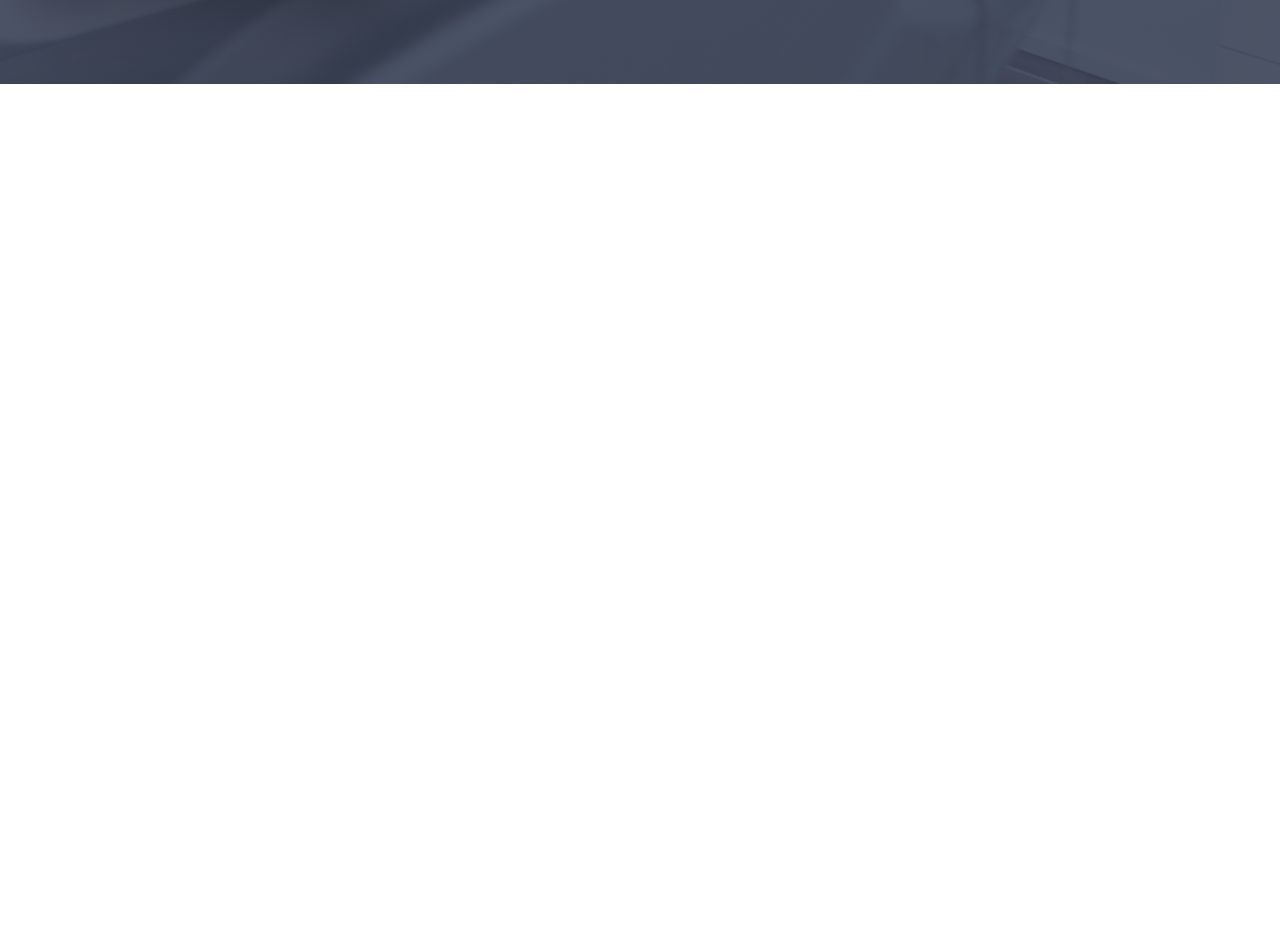
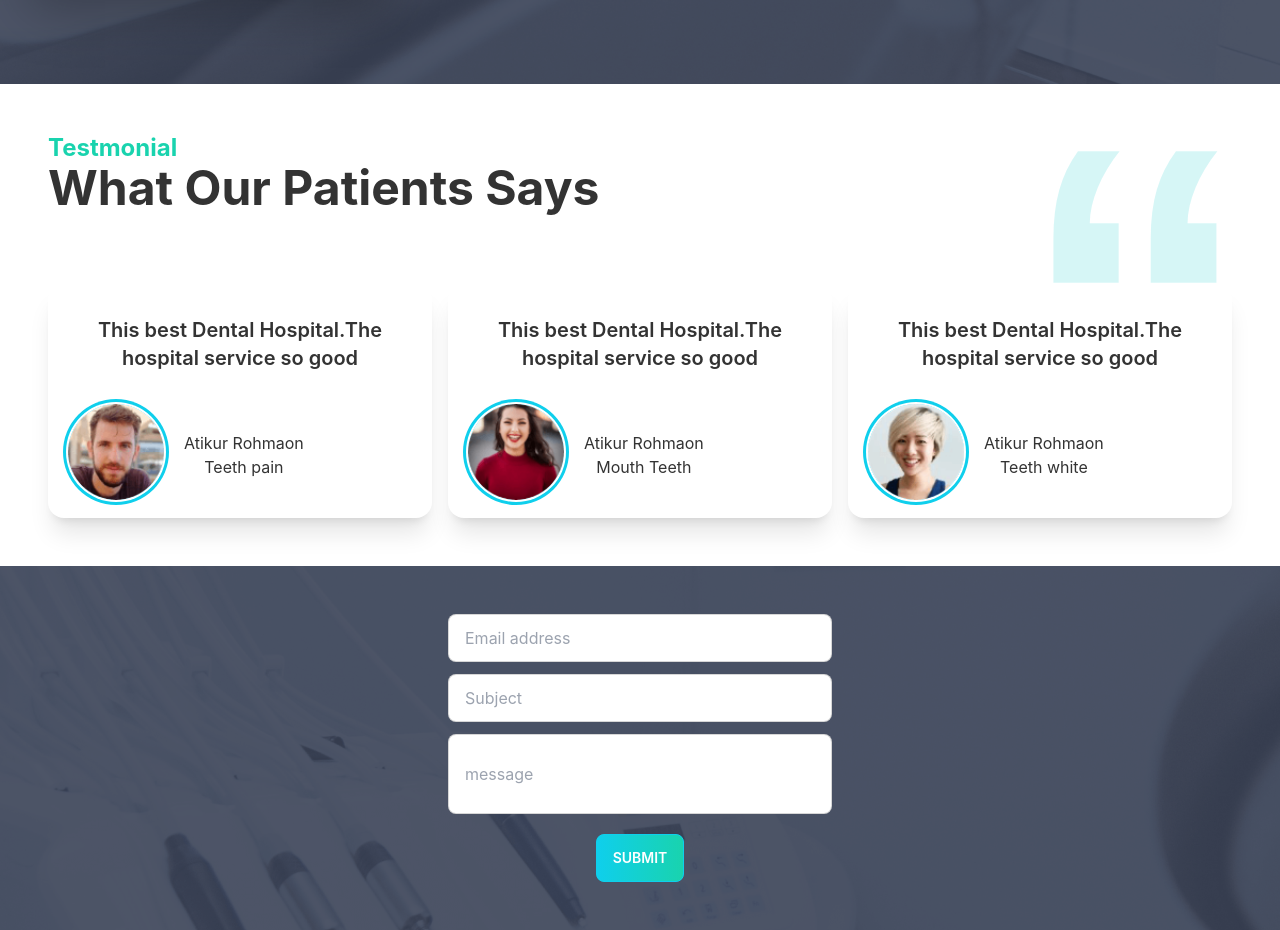
Before and after one commit to akjilani120/doctor-portal-main-client, a React (Create React App) app: page / in a window 1280 px wide. Shown: the part 2701-3631 px from the top of the page. Before the commit the page ends 3015 px from the top, so only its background shows below. Built offline with nearby package versions, Linux system fonts and the light colour scheme.

Commit message:
home contact form added

```diff
--- /dev/null
+++ b/public/peoples.json
@@ -0,0 +1,3 @@
+[
+
+]
--- /dev/null
+++ b/src/Pages/Home/ContactForm/ContactForm.js
@@ -0,0 +1,22 @@
+import React from 'react';
+import bg from '../../asset/images/appointment.png'
+const ContactForm = () => {
+    return (
+        <section className='flex justify-center items-center py-12' style={{ backgroundImage: `url(${bg})` }}>
+            <div>
+
+
+                <input type="text" placeholder="Email address" className="input input-bordered   mb-3 w-96 " />
+                <br></br>
+                <input type="text" placeholder="Subject" className="input input-bordered   mb-3 w-96 " />
+               <br></br>
+                <input type="text" placeholder="message" className="input input-bordered  w-96  h-20" />
+                <br></br>
+                <button class=" btn btn-primary text-white bg-gradient-to-r from-primary to-secondary mt-5 text-left">Submit</button>
+
+            </div>
+        </section>
+    );
+};
+
+export default ContactForm;
--- a/src/Pages/Home/Home.js
+++ b/src/Pages/Home/Home.js
@@ -1,9 +1,11 @@
 import React from 'react';
+import ContactForm from './ContactForm/ContactForm';
 import ExceptionCare from './ExceptionCare/ExceptionCare';
 import HomeAppointment from './HomeAppointment/HomeAppointment';
 import HomeContact from './HomeContact/HomeContact';
 import HomeHeader from './HomeHeader/HomeHeader';
 import HomeService from './HomeService/HomeService';
+import Testimonia from './Testimonia/Testimonia';
 
 const Home = () => {
     return (
@@ -13,6 +15,8 @@ const Home = () => {
            <HomeService></HomeService>
            <ExceptionCare></ExceptionCare>
            <HomeAppointment></HomeAppointment>
+           <Testimonia></Testimonia>
+           <ContactForm></ContactForm>
         </div>
     );
 };
--- a/src/Pages/Home/HomeAppointment/HomeAppointment.js
+++ b/src/Pages/Home/HomeAppointment/HomeAppointment.js
@@ -7,7 +7,7 @@ const HomeAppointment = () => {
         <section className='bg-appointment'  style={{backgroundImage:`url(${bg})` , }}  >
             <div class="hero min-h-screen  text-left"  >
                 <div class="hero-content flex-col lg:flex-row items-center mb-24" >
-                    <img className=' hidden lg:block' style={{marginTop:"-100px"}} src={doctor} class="max-w-sm rounded-lg shadow-2xl" />
+                    <img className=' md:hidden lg:block' style={{marginTop:"-100px"}} src={doctor} class="max-w-sm rounded-lg shadow-2xl" />
                     <div className='   text-white mb-20'>
                         <h1 class="text-2xl font-bold text-secondary ">Appoinment</h1>
                         <h1 class="text-5xl font-bold ">Make an appointment Today</h1>
--- a/src/Pages/Home/HomeService/HomeService.js
+++ b/src/Pages/Home/HomeService/HomeService.js
@@ -41,6 +41,7 @@ const HomeService = () => {
 
                             </div>
                         </div>
+
                     </>)
                 }
             </div>
--- /dev/null
+++ b/src/Pages/Home/Testimonia/Testimonia.js
@@ -0,0 +1,72 @@
+import React, { useEffect, useState } from 'react';
+import people1 from '../../asset/images/people1.png'
+import people2 from '../../asset/images/people2.png'
+import people3 from '../../asset/images/people3.png'
+import quote from '../../asset/icons/quote.svg'
+const Testimonia = () => {
+    const peoples =[
+        {
+            _id:1,
+            title:"This best Dental Hospital.The hospital service so good",
+            name:"Atikur Rohmaon",
+             img: people1,
+            job:"Teeth pain"
+        },
+        {
+            _id:2,
+            title:"This best Dental Hospital.The hospital service so good",
+            name:"Atikur Rohmaon",
+            img: people2,
+            job:"Mouth Teeth"
+        },
+        {
+            _id:3,
+            title:"This best Dental Hospital.The hospital service so good",
+            name:"Atikur Rohmaon",
+             img: people3,
+            job:"Teeth white"
+        }
+    ]
+    return (
+        <section className='px-12 my-12'>
+            <div className='flex justify-between'>
+                <div className='text-left'>
+                    <div className='text-secondary font-bold text-2xl'>Testmonial</div>
+                    <div className=' font-bold text-5xl'>What Our Patients Says</div>
+
+                </div>
+                <div>
+                    <img style={{ width: "192px", height: "152px" }} src={quote} ></img>
+                </div>
+            </div>
+            <div className='grid md:grid-cols-2 lg:grid-cols-3 gap-4'>
+                {
+                    peoples.map(people => <>
+                        <div class="card w-96 bg-base-100 shadow-xl">
+                            <div class="card-body">
+                                <h2 class="card-title">{people.title}</h2>
+
+                            </div>
+                            <div className='flex items-center px-5 pb-3'>
+                                <div>
+                                    <div class="avatar">
+                                    <div class="w-24 rounded-full ring ring-primary ring-offset-base-100 ring-offset-2">
+                                        <img src={people.img} />
+                                    </div>
+                                </div>
+                                </div>
+                                <div className='ml-5 '>
+                                    <p> {people.name}</p>
+                                    <p> {people.job}</p>
+                                </div>
+                            </div>
+                        </div>
+                    </>)
+                }
+            </div>
+
+        </section>
+    );
+};
+
+export default Testimonia;
```
